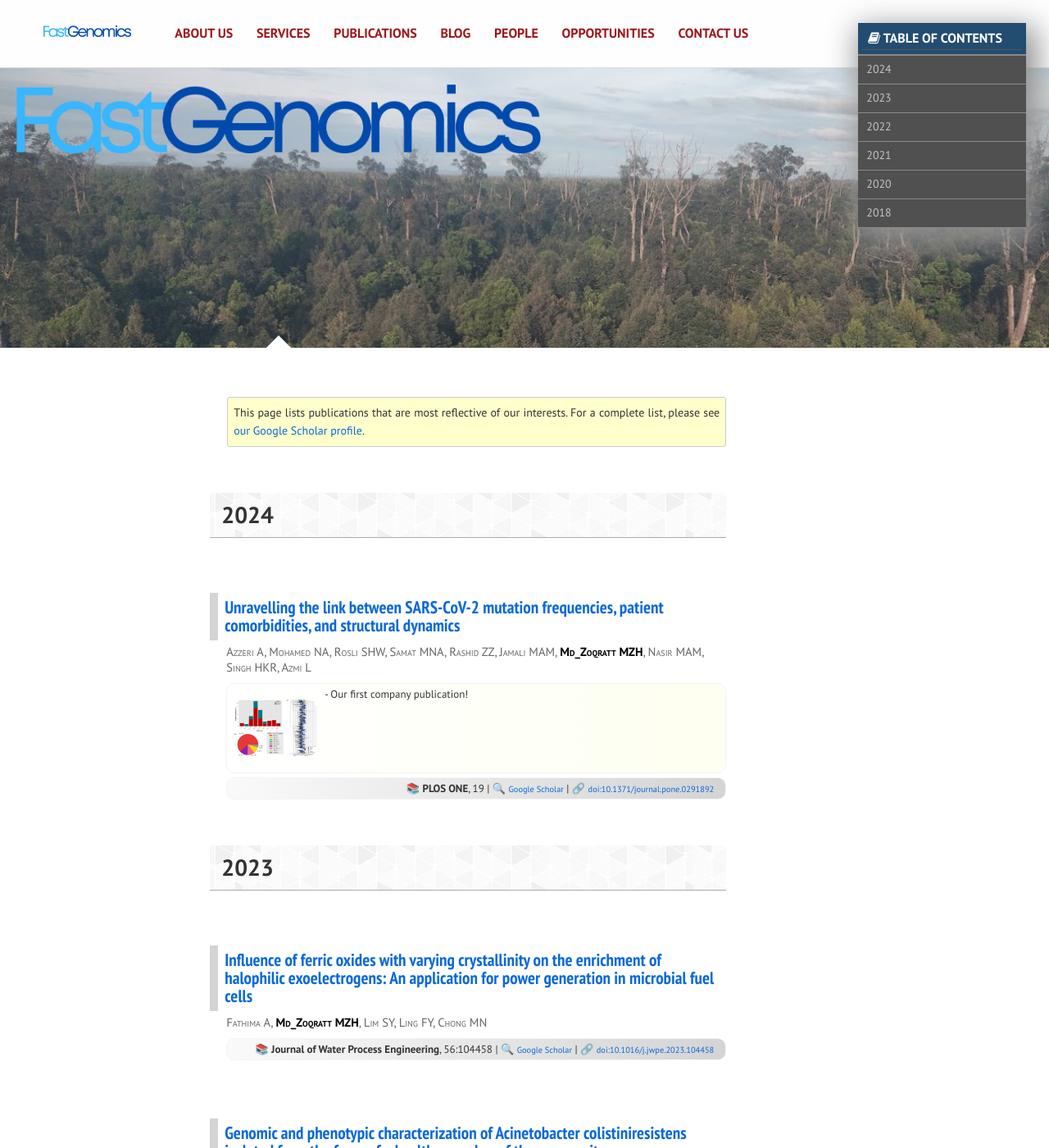
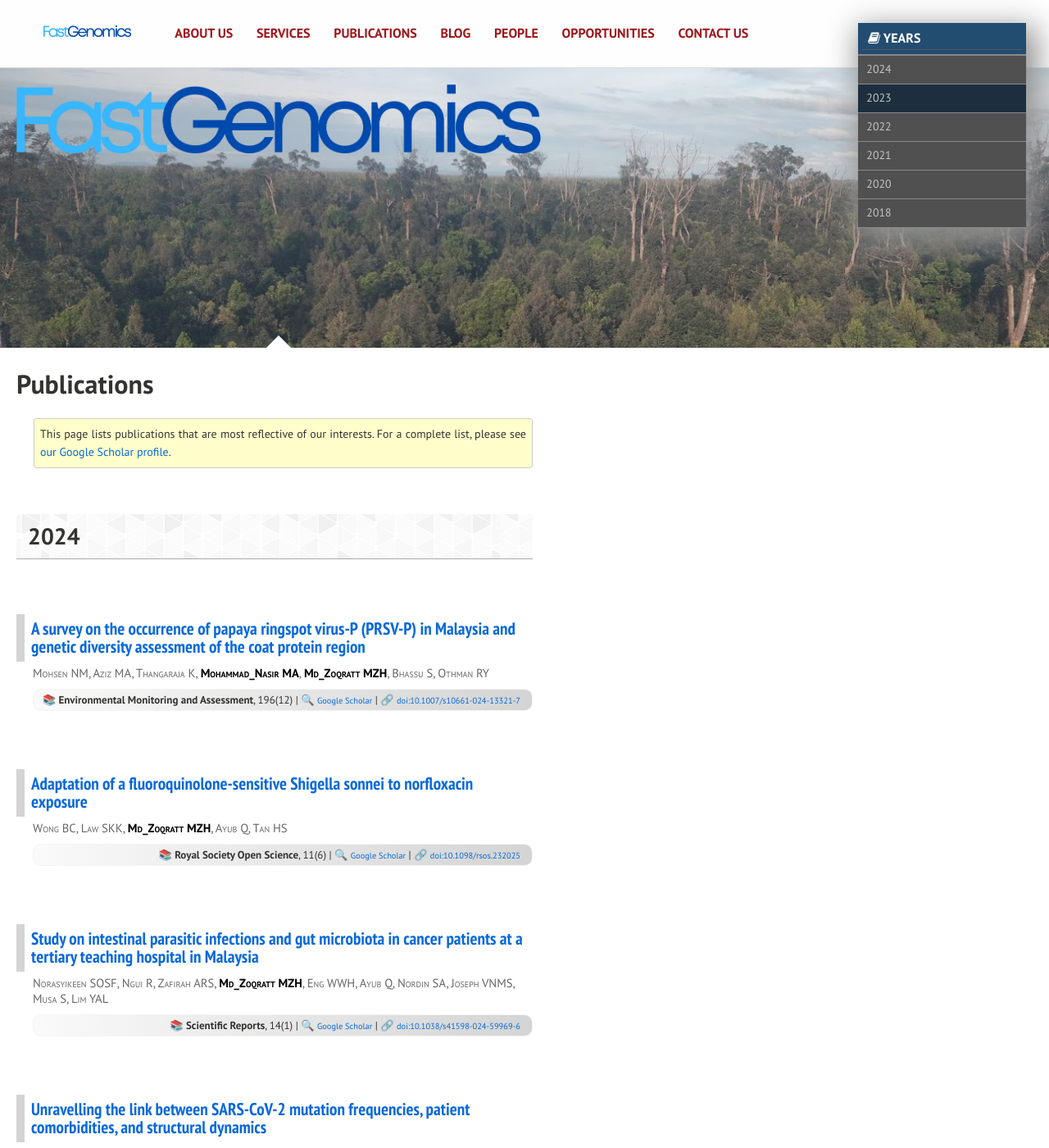
Before and after one commit to ZarulHanifah/ZarulHanifah.github.io, a Jekyll site: the page built from publications/index.md, in a window 1280 px wide and 1400 px high. Shown: the whole window at 82% size. Built offline with Jekyll 4.4.1, drawn with Linux system fonts in a browser that asks for light colours; nearby versions of some CDN libraries; some web fonts are replaced; comment, search, counter and statistics services are not loaded; some of the changed text lies outside the part shown.

Commit message:
Update publication list

```diff
--- a/publications/index.md
+++ b/publications/index.md
@@ -1,6 +1,6 @@
 ---
-layout: page
-modified: 2024-05-20
+layout: publications
+modified: 2025-03-30
 comments: false
 image:
    display: true
@@ -17,12 +17,39 @@ This page lists publications that are most reflective of our interests. For a co
 
 ## 2024
 
+<a id="10.1007/s10661-024-13321-7">&nbsp;</a>
+<div class="pub">
+<div class='altmetric-embed' data-badge-type='donut' data-doi="10.1007/s10661-024-13321-7"></div>
+<div class="__dimensions_badge_embed__" data-doi="10.1007/s10661-024-13321-7" data-hide-zero-citations="true" data-legend="hover-bottom" data-style="small_circle"></div>
+    <span class="pub-title"><a href="https://doi.org/10.1007/s10661-024-13321-7" target="_new">A survey on the occurrence of papaya ringspot virus-P (PRSV-P) in Malaysia and genetic diversity assessment of the coat protein region</a></span>
+    <span class="pub-authors">Mohsen NM, Aziz MA, Thangaraja K, <span class="pub-member-author" title='An official member of the lab at the time of publication'>Mohammad_Nasir MA</span>, <span class="pub-member-author" title='An official member of the lab at the time of publication'>Md_Zoqratt MZH</span>, Bhassu S, Othman RY</span>
+    <span class="pub-journal"> 📚 <b>Environmental Monitoring and Assessment</b>, 196(12) | 🔍 <a href="http://scholar.google.com/scholar?hl=en&q=A+survey+on+the+occurrence+of+papaya+ringspot+virus-P+(PRSV-P)+in+Malaysia+and+genetic+diversity+assessment+of+the+coat+protein+region" target="_blank">Google Scholar</a> | 🔗 <a href="https://doi.org/10.1007/s10661-024-13321-7" target="_blank">doi:10.1007/s10661-024-13321-7</a></span>
+</div>
+
+<a id="10.1098/rsos.232025">&nbsp;</a>
+<div class="pub">
+<div class='altmetric-embed' data-badge-type='donut' data-doi="10.1098/rsos.232025"></div>
+<div class="__dimensions_badge_embed__" data-doi="10.1098/rsos.232025" data-hide-zero-citations="true" data-legend="hover-bottom" data-style="small_circle"></div>
+    <span class="pub-title"><a href="https://doi.org/10.1098/rsos.232025" target="_new">Adaptation of a fluoroquinolone-sensitive Shigella sonnei to norfloxacin exposure</a></span>
+    <span class="pub-authors">Wong BC, Law SKK, <span class="pub-member-author" title='An official member of the lab at the time of publication'>Md_Zoqratt MZH</span>, Ayub Q, Tan HS</span>
+    <span class="pub-journal"> 📚 <b>Royal Society Open Science</b>, 11(6) | 🔍 <a href="http://scholar.google.com/scholar?hl=en&q=Adaptation+of+a+fluoroquinolone-sensitive+Shigella+sonnei+to+norfloxacin+exposure" target="_blank">Google Scholar</a> | 🔗 <a href="https://doi.org/10.1098/rsos.232025" target="_blank">doi:10.1098/rsos.232025</a></span>
+</div>
+
+<a id="10.1038/s41598-024-59969-6">&nbsp;</a>
+<div class="pub">
+<div class='altmetric-embed' data-badge-type='donut' data-doi="10.1038/s41598-024-59969-6"></div>
+<div class="__dimensions_badge_embed__" data-doi="10.1038/s41598-024-59969-6" data-hide-zero-citations="true" data-legend="hover-bottom" data-style="small_circle"></div>
+    <span class="pub-title"><a href="https://doi.org/10.1038/s41598-024-59969-6" target="_new">Study on intestinal parasitic infections and gut microbiota in cancer patients at a tertiary teaching hospital in Malaysia</a></span>
+    <span class="pub-authors">Norasyikeen SOSF, Ngui R, Zafirah ARS, <span class="pub-member-author" title='An official member of the lab at the time of publication'>Md_Zoqratt MZH</span>, Eng WWH, Ayub Q, Nordin SA, Joseph VNMS, Musa S, Lim YAL</span>
+    <span class="pub-journal"> 📚 <b>Scientific Reports</b>, 14(1) | 🔍 <a href="http://scholar.google.com/scholar?hl=en&q=Study+on+intestinal+parasitic+infections+and+gut+microbiota+in+cancer+patients+at+a+tertiary+teaching+hospital+in+Malaysia" target="_blank">Google Scholar</a> | 🔗 <a href="https://doi.org/10.1038/s41598-024-59969-6" target="_blank">doi:10.1038/s41598-024-59969-6</a></span>
+</div>
+
 <a id="10.1371/journal.pone.0291892">&nbsp;</a>
 <div class="pub">
 <div class='altmetric-embed' data-badge-type='donut' data-doi="10.1371/journal.pone.0291892"></div>
 <div class="__dimensions_badge_embed__" data-doi="10.1371/journal.pone.0291892" data-hide-zero-citations="true" data-legend="hover-bottom" data-style="small_circle"></div>
     <span class="pub-title"><a href="https://doi.org/10.1371/journal.pone.0291892" target="_new">Unravelling the link between SARS-CoV-2 mutation frequencies, patient comorbidities, and structural dynamics</a></span>
-    <span class="pub-authors">Azzeri A, Mohamed NA, Rosli SHW, Samat MNA, Rashid ZZ, Jamali MAM, <span class="pub-member-author" title='An official member of the lab at the time of publication'>Md_Zoqratt MZH</span>, Nasir MAM, Singh HKR, Azmi L</span>
+    <span class="pub-authors">Azzeri A, Mohamed NA, Rosli SHW, Samat MNA, Rashid ZZ, Jamali MAM, <span class="pub-member-author" title='An official member of the lab at the time of publication'>Md_Zoqratt MZH</span>, <span class="pub-member-author" title='An official member of the lab at the time of publication'>Mohammad_Nasir MA</span>, <span class="pub-member-author" title='An official member of the lab at the time of publication'>Ranjit_Singh HK</span>, Azmi L</span>
     <div class="pub-info">
     <div class="pub-featured-image">
     <a href="/images/pubs/plosone_covid19.png"><img src="/images/pubs/plosone_covid19.png" style="max-width: 100px; max-height: 80px; width: auto; border: none; height: auto; margin: 0 auto; display: block; transform: translateY(15%);"/></a>
```
Also changed, not shown: _data/pubs.yaml (+35 -1 lines).
